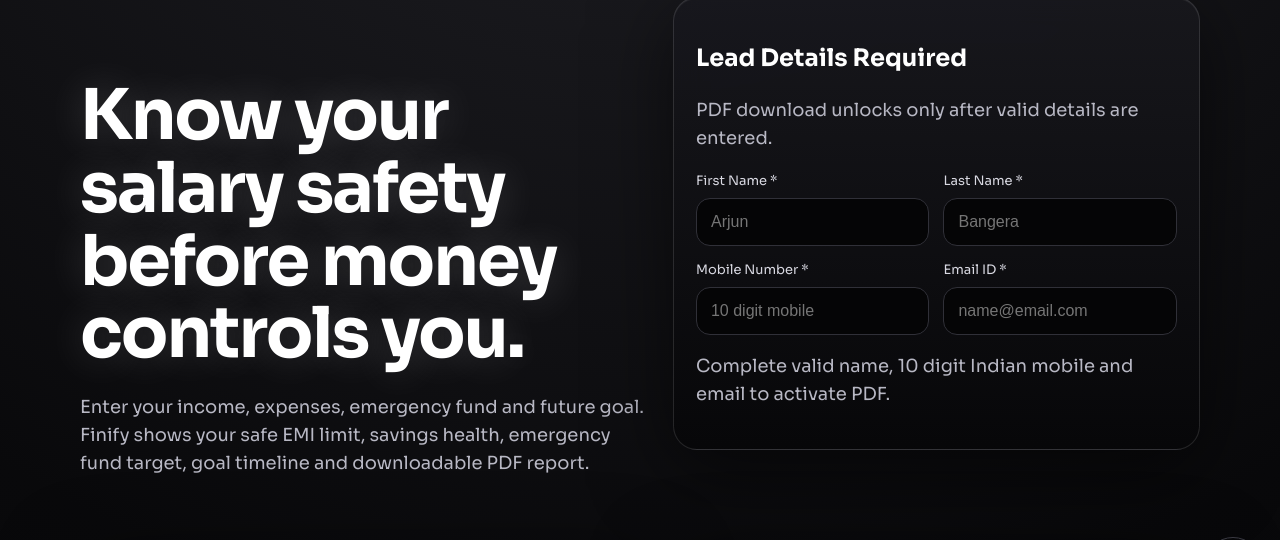
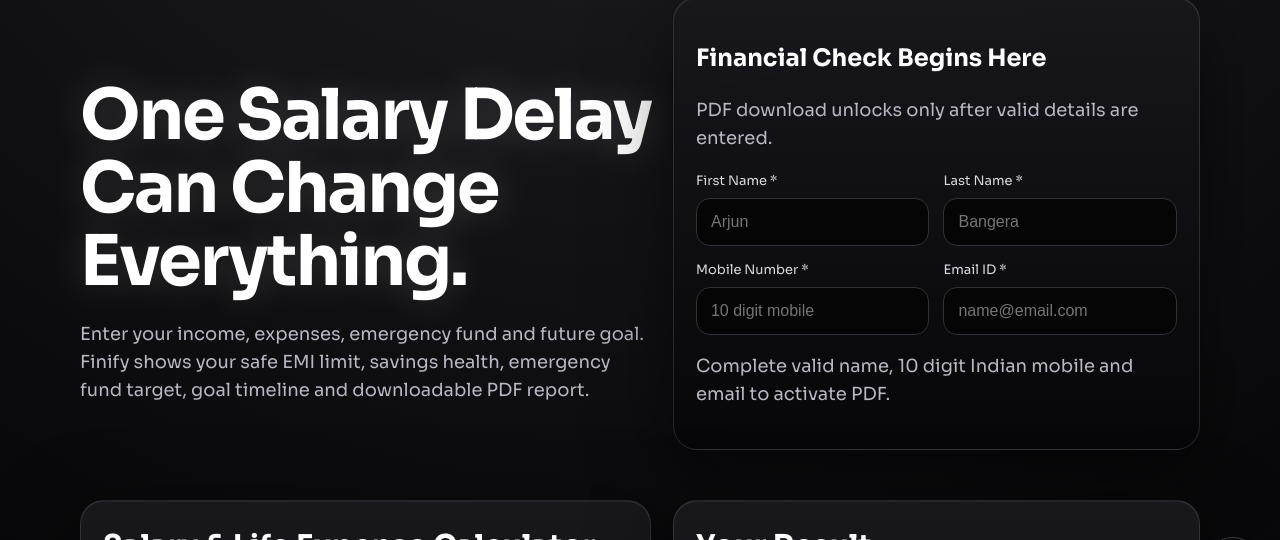
Before and after one commit to finifyIndia/Tool, a plain HTML site: page index.html in a window 1280 px wide. Shown: the part 187-727 px from the top of the page. Drawn offline with nearby package versions, Linux system fonts and the light colour scheme.

Commit message:
Update index.html

```diff
--- a/index.html
+++ b/index.html
@@ -18,8 +18,8 @@
   <header class="hero wrap">
     <nav class="nav"><div class="brand"><img src="finify-logo.png" alt="Finify logo"><div class="pill">Free personal finance planner</div></div><div class="pill">PDF report enabled</div></nav>
     <div class="grid">
-      <div><h1>Know your salary safety before money controls you.</h1><p>Enter your income, expenses, emergency fund and future goal. Finify shows your safe EMI limit, savings health, emergency fund target, goal timeline and downloadable PDF report.</p></div>
-      <div class="card"><h2>Lead Details Required</h2><p class="small">PDF download unlocks only after valid details are entered.</p><div class="formgrid">
+      <div><h1>One Salary Delay Can Change Everything.</h1><p>Enter your income, expenses, emergency fund and future goal. Finify shows your safe EMI limit, savings health, emergency fund target, goal timeline and downloadable PDF report.</p></div>
+      <div class="card"><h2>Financial Check Begins Here</h2><p class="small">PDF download unlocks only after valid details are entered.</p><div class="formgrid">
         <div><label>First Name *</label><input id="firstName" placeholder="Arjun" autocomplete="given-name"></div>
         <div><label>Last Name *</label><input id="lastName" placeholder="Bangera" autocomplete="family-name"></div>
         <div><label>Mobile Number *</label><input id="mobile" placeholder="10 digit mobile" inputmode="numeric" maxlength="10"></div>
```
